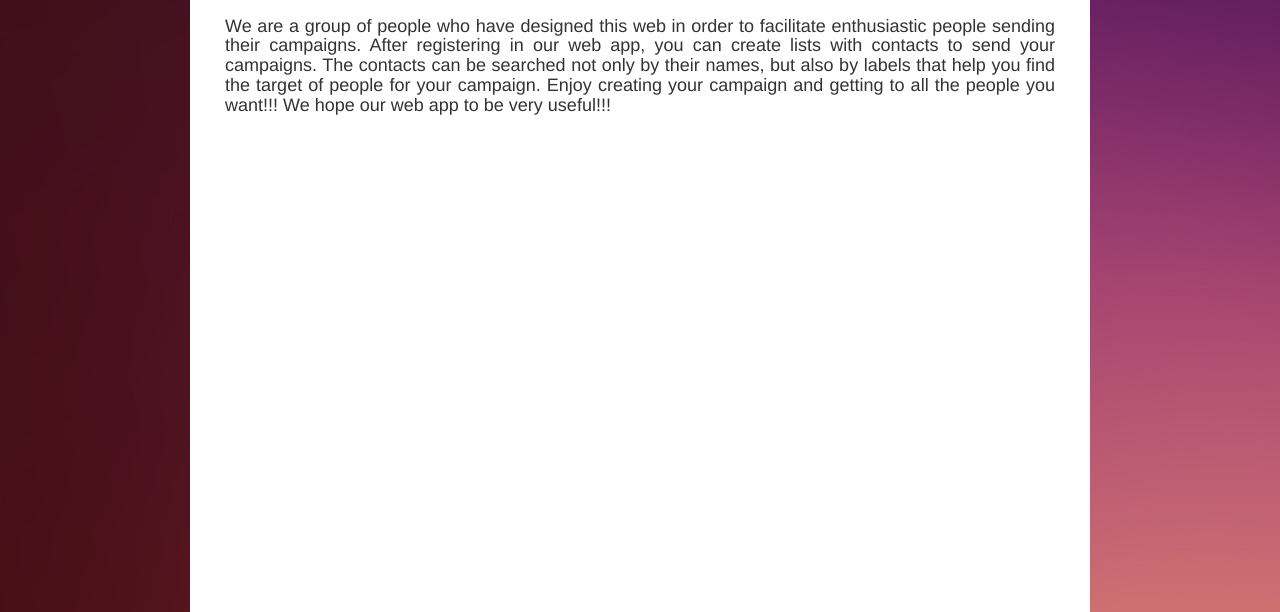
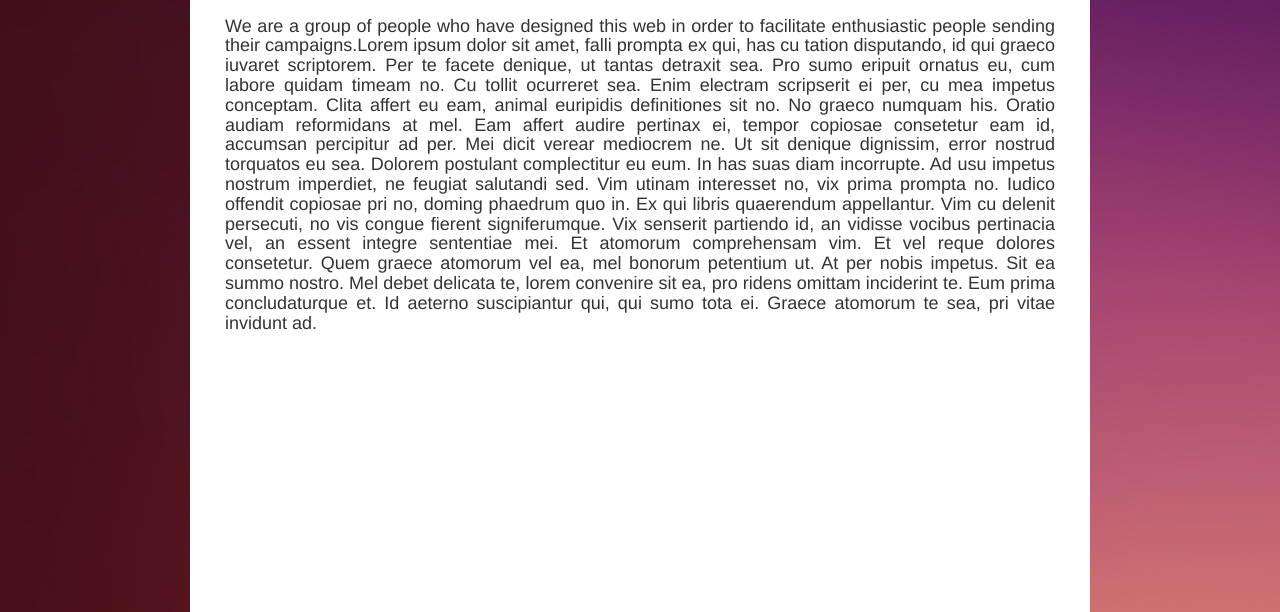
Before and after one commit to pauerbino/iawFinal, a website: page iaw2017-frontend/app/index.html at #!/home in a window 1280 px wide. Shown: the part 188-800 px from the top of the page. Drawn offline with nearby package versions, Linux system fonts and the light colour scheme; some packages are replaced by stand-ins of ours; files that its build step writes are made by us from their sources.

Commit message:
Revert "ultimos cambios"
This reverts commit 8d856378d983e01832c13f6d0c04519c7bfa45f4.

```diff
--- a/iaw2017-backend/routes/register.js
+++ b/iaw2017-backend/routes/register.js
@@ -34,7 +34,7 @@ router.post('/', function(req, res, next) {
   console.log("creo usuario");
 
   user.save(function(err) {
-    if (err) return "error";
+    if (err) throw err;
     var token;
     token = user.generateJwt();
     res.json({
--- a/iaw2017-frontend/app/scripts/controllers/login.controller.js
+++ b/iaw2017-frontend/app/scripts/controllers/login.controller.js
@@ -12,7 +12,7 @@ angular.module('iaw2017App')
             UserService.login($scope.credentials).then(function(){
               $location.path('/lists');
             }).catch(function(res){
-                $scope.error = "Invalid username or password. Please verify and try again";
+                console.log(res);
             });
         }
     };
--- a/iaw2017-frontend/app/scripts/controllers/signin.controller.js
+++ b/iaw2017-frontend/app/scripts/controllers/signin.controller.js
@@ -13,7 +13,7 @@ angular.module('iaw2017App')
             UserService.register($scope.credentials).then(function(){
               $location.path('/lists');
             }).catch(function(res){
-                $scope.error("The email already exists. Please, try a new one.");
+                console.log(res);
             });
         }
     };
--- a/iaw2017-frontend/app/views/home.html
+++ b/iaw2017-frontend/app/views/home.html
@@ -1,12 +1,15 @@
 <h2 class="align-center"> Who are we?</h2>
 <div class="row" style="margin-right: 20px; margin-left: 20px;text-align: justify;">
     <div class="col-xs-12">
-    <h4> We are a group of people who have designed this web in order to facilitate enthusiastic people sending their campaigns.
-    After registering in our web app, you can create lists with contacts to send your campaigns. The contacts can be searched not only by their names, but also by labels that help you find the target of people for your campaign.
+    <h4> We are a group of people who have designed this web in order to facilitate enthusiastic people sending their campaigns.Lorem ipsum dolor sit amet, falli prompta ex qui, has cu tation disputando, id qui graeco iuvaret scriptorem. Per te facete denique, ut tantas detraxit sea. Pro sumo eripuit ornatus eu, cum labore quidam timeam no. Cu tollit ocurreret sea. Enim electram scripserit ei per, cu mea impetus conceptam. Clita affert eu eam, animal euripidis definitiones sit no.
 
-    Enjoy creating your campaign and getting to all the people you want!!!
+No graeco numquam his. Oratio audiam reformidans at mel. Eam affert audire pertinax ei, tempor copiosae consetetur eam id, accumsan percipitur ad per. Mei dicit verear mediocrem ne. Ut sit denique dignissim, error nostrud torquatos eu sea.
 
-    We hope our web app to be very useful!!!</h4>
+Dolorem postulant complectitur eu eum. In has suas diam incorrupte. Ad usu impetus nostrum imperdiet, ne feugiat salutandi sed. Vim utinam interesset no, vix prima prompta no. Iudico offendit copiosae pri no, doming phaedrum quo in.
+
+Ex qui libris quaerendum appellantur. Vim cu delenit persecuti, no vis congue fierent signiferumque. Vix senserit partiendo id, an vidisse vocibus pertinacia vel, an essent integre sententiae mei. Et atomorum comprehensam vim. Et vel reque dolores consetetur. Quem graece atomorum vel ea, mel bonorum petentium ut.
+
+At per nobis impetus. Sit ea summo nostro. Mel debet delicata te, lorem convenire sit ea, pro ridens omittam inciderint te. Eum prima concludaturque et. Id aeterno suscipiantur qui, qui sumo tota ei. Graece atomorum te sea, pri vitae invidunt ad.</h4>
 
     </div>
 </div>
```
Also changed, not shown: iaw2017-frontend/app/views/login.html (+1 -1 lines), iaw2017-frontend/app/views/signin.html (+0 -1 lines), readme.txt (deleted).
